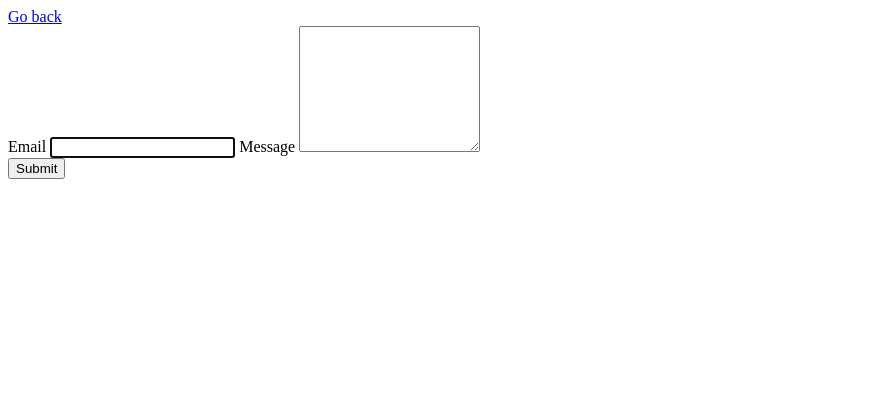
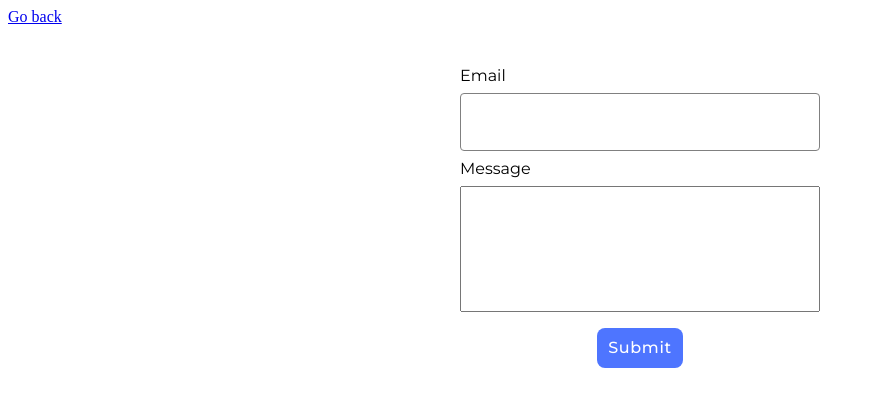
Before and after one commit to hekedebese/goit-js-hw-09, a plain HTML site: page src/2-form.html in a window 1280 px wide. Shown: the whole page, without its empty margins (0-875 px from the left). Drawn offline with nearby package versions, Linux system fonts and the light colour scheme; files that its build step writes are made by us from their sources; the site is published under a folder, as on GitHub Pages, so addresses that start at the root find nothing.

Commit message:
form btn div

```diff
--- a/src/2-form.html
+++ b/src/2-form.html
@@ -5,8 +5,8 @@
     <meta http-equiv="X-UA-Compatible" content="IE=edge" />
     <meta name="viewport" content="width=device-width, initial-scale=1.0" />
     <title>Page 3</title>
-    <link rel="stylesheet" href="/css/styles.css" />
-    <link rel="stylesheet" href="/css/form.css" />
+    <link rel="stylesheet" href="./css/styles.css" />
+    <link rel="stylesheet" href="./css/form.css" />
     <link rel="preconnect" href="https://fonts.googleapis.com" />
     <link rel="preconnect" href="https://fonts.gstatic.com" crossorigin />
     <link
@@ -29,7 +29,9 @@
               Message
               <textarea name="message" rows="8"></textarea>
             </label>
-            <div class="btn-wrapper"><button type="submit" class="submit">Submit</button></dвшм>
+            <div class="btn-wrapper">
+              <button type="submit" class="submit">Submit</button>
+            </div>
           </form>
         </div>
       </div>
```
Also changed, not shown: src/1-gallery.html (+2 -2 lines), src/index.html (+2 -2 lines).
